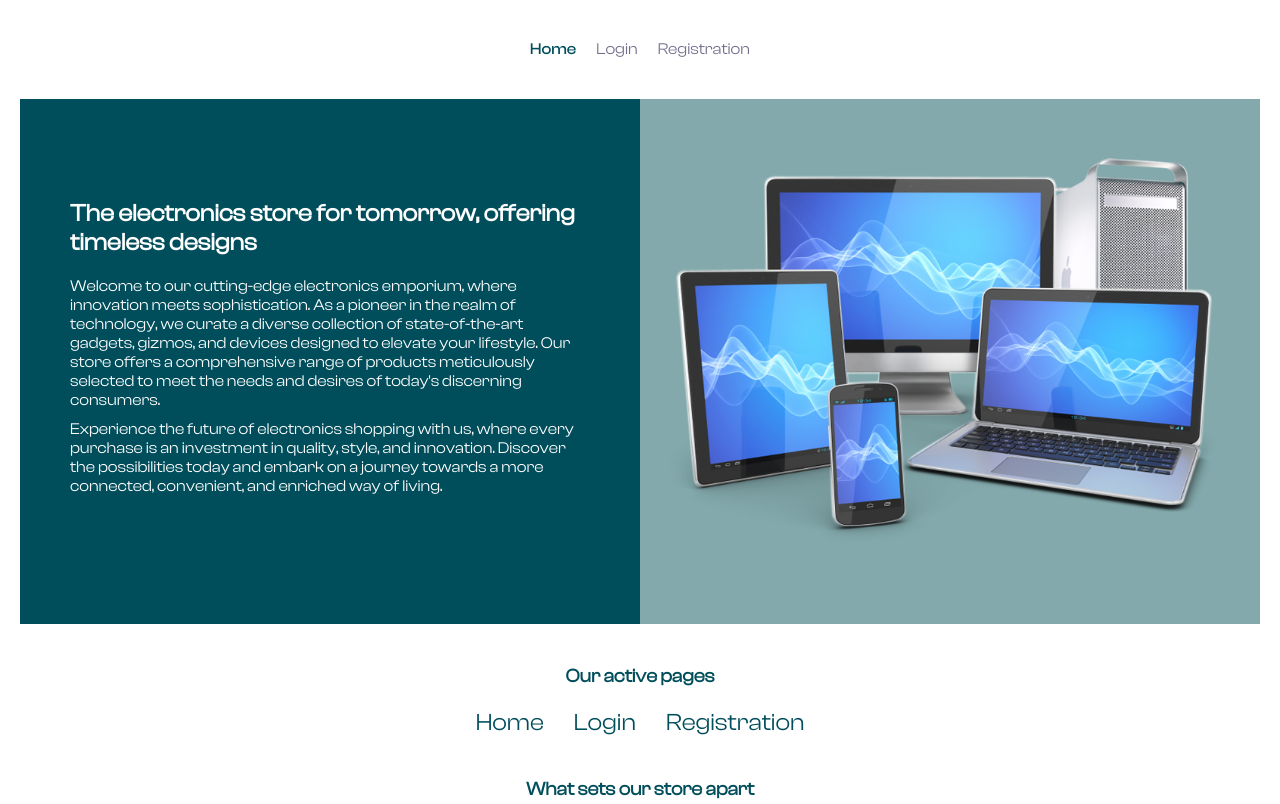
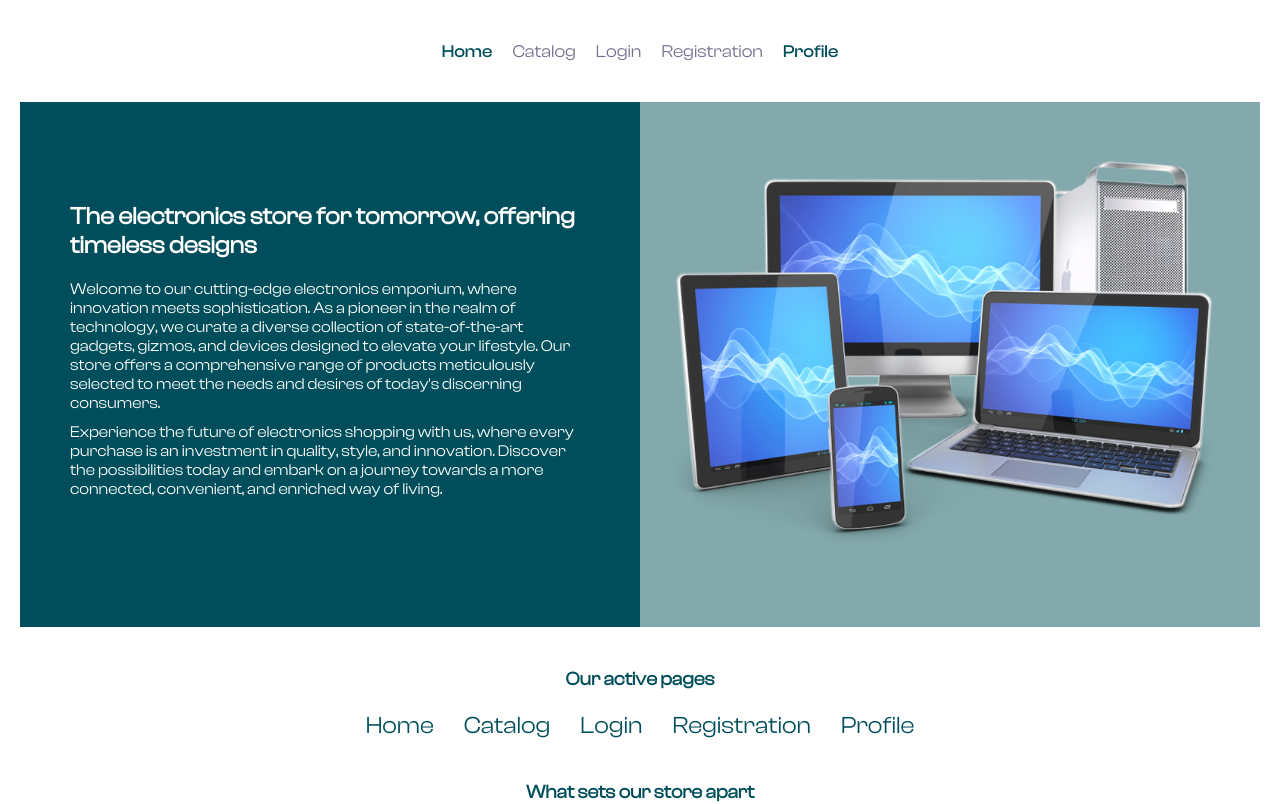
Before and after one commit to HNY-Badger/ecommerce-app, a React app: page / in a window 1280 px wide. Shown: the top 804 px of the page. Built offline with nearby package versions, Linux system fonts and the light colour scheme; no server answers.

Commit message:
feat: add links to catalog and profile

```diff
--- a/src/App.tsx
+++ b/src/App.tsx
@@ -5,6 +5,8 @@ import MainPage from './pages/MainPage/MainPage';
 import LoginPage from './pages/LoginPage/LoginPage';
 import RegistrationPage from './pages/RegistrationPage/RegistrationPage';
 import NotFoundPage from './pages/NotFoundPage/NotFoundPage';
+import CatalogPage from './pages/CatalogPage/CatalogPage';
+import ProfilePage from './pages/ProfilePage/ProfilePage';
 
 export default function App() {
   return (
@@ -13,6 +15,8 @@ export default function App() {
         <Route path="/" element={<MainLayout />}>
           <Route index element={<MainPage />} />
           <Route path="login" element={<LoginPage />} />
+          <Route path="catalog" element={<CatalogPage />} />
+          <Route path="profile" element={<ProfilePage />} />
           <Route path="registration" element={<RegistrationPage />} />
           <Route path="*" element={<NotFoundPage />} />
         </Route>
--- a/src/components/Header/Header.module.css
+++ b/src/components/Header/Header.module.css
@@ -11,6 +11,7 @@
   justify-content: center;
   gap: 20px;
   margin: 0 auto;
+  font-size: 1.1rem;
 }
 
 .logout {
@@ -21,16 +22,36 @@
 .link {
   text-decoration: none;
   color: var(--link-color);
+  transition: 0.2s;
 }
 
-.link:hover {
+.link:hover,
+.email:hover {
   color: var(--dark-primary);
+  transform: scale(1.07);
 }
 
 .link_active {
   font-family: 'Clash Display Medium';
   color: var(--dark-primary);
   text-decoration: none;
+  transition: 0.2s;
+}
+
+.link_active:hover {
+  transform: scale(1.07);
+}
+
+.icon {
+  margin-right: 3px;
+}
+
+.email {
+  white-space: nowrap;
+  max-width: 200px;
+  overflow-x: hidden;
+  text-overflow: ellipsis;
+  transition: 0.2s;
 }
 
 @media (max-width: 768px) {
@@ -58,4 +79,8 @@
   .nav_open {
     transform: translateX(0);
   }
+
+  .email {
+    max-width: 90%;
+  }
 }
--- a/src/components/Header/Header.tsx
+++ b/src/components/Header/Header.tsx
@@ -1,5 +1,6 @@
 import React, { MouseEventHandler, useState } from 'react';
 import { NavLink, useNavigate } from 'react-router-dom';
+import { FaUser } from 'react-icons/fa';
 import * as style from './Header.module.css';
 import BurgerLogo from './BurgerLogo';
 import { useAppDispatch, useAppSelector } from '../../store/hooks/redux';
@@ -29,6 +30,9 @@ function Header() {
         <NavLink to="/" end className={linkStyle} onClick={() => setIsMenuOpen(false)}>
           Home
         </NavLink>
+        <NavLink to="catalog" className={linkStyle} onClick={() => setIsMenuOpen(false)}>
+          Catalog
+        </NavLink>
         {!customer && (
           <>
             <NavLink to="login" className={linkStyle} onClick={() => setIsMenuOpen(false)}>
@@ -37,12 +41,23 @@ function Header() {
             <NavLink to="registration" className={linkStyle} onClick={() => setIsMenuOpen(false)}>
               Registration
             </NavLink>
+            <NavLink to="/" className={linkStyle} onClick={() => setIsMenuOpen(false)}>
+              Profile
+            </NavLink>
           </>
         )}
         {customer && (
-          <button type="button" className={`${style.link} ${style.logout}`} onClick={logoutHandler}>
-            Logout
-          </button>
+          <>
+            <button type="button" className={`${style.link} ${style.logout}`} onClick={logoutHandler}>
+              Logout
+            </button>
+            <div className={style.email}>
+              <NavLink to="profile" className={linkStyle} onClick={() => setIsMenuOpen(false)}>
+                <FaUser className={style.icon} />
+                {customer.email}
+              </NavLink>
+            </div>
+          </>
         )}
       </nav>
     </header>
--- a/src/components/MainPage/ActivePages/ActivePages.tsx
+++ b/src/components/MainPage/ActivePages/ActivePages.tsx
@@ -1,8 +1,10 @@
 import React from 'react';
 import { NavLink } from 'react-router-dom';
+import { useAppSelector } from '../../../store/hooks/redux';
 import * as styles from './ActivePages.module.css';
 
 function ActivePages() {
+  const { customer } = useAppSelector((state) => state.customerReducer);
   return (
     <div className={styles.links_wrapper}>
       <h3>Our active pages</h3>
@@ -10,11 +12,17 @@ function ActivePages() {
         <NavLink to="/" className={styles.link}>
           Home
         </NavLink>
-        <NavLink to="/login" className={styles.link}>
+        <NavLink to="catalog" className={styles.link}>
+          Catalog
+        </NavLink>
+        <NavLink to="login" className={styles.link}>
           Login
         </NavLink>
-        <NavLink to="/registration" className={styles.link}>
+        <NavLink to="registration" className={styles.link}>
           Registration
+        </NavLink>
+        <NavLink to={customer ? 'profile' : '/'} className={styles.link}>
+          Profile
         </NavLink>
       </div>
     </div>
--- /dev/null
+++ b/src/pages/CatalogPage/CatalogPage.tsx
@@ -0,0 +1,7 @@
+import React from 'react';
+
+function CatalogPage() {
+  return <h1>Catalog Page</h1>;
+}
+
+export default CatalogPage;
--- /dev/null
+++ b/src/pages/ProfilePage/ProfilePage.tsx
@@ -0,0 +1,7 @@
+import React from 'react';
+
+function ProfilePage() {
+  return <h1>Profile Page</h1>;
+}
+
+export default ProfilePage;
```
